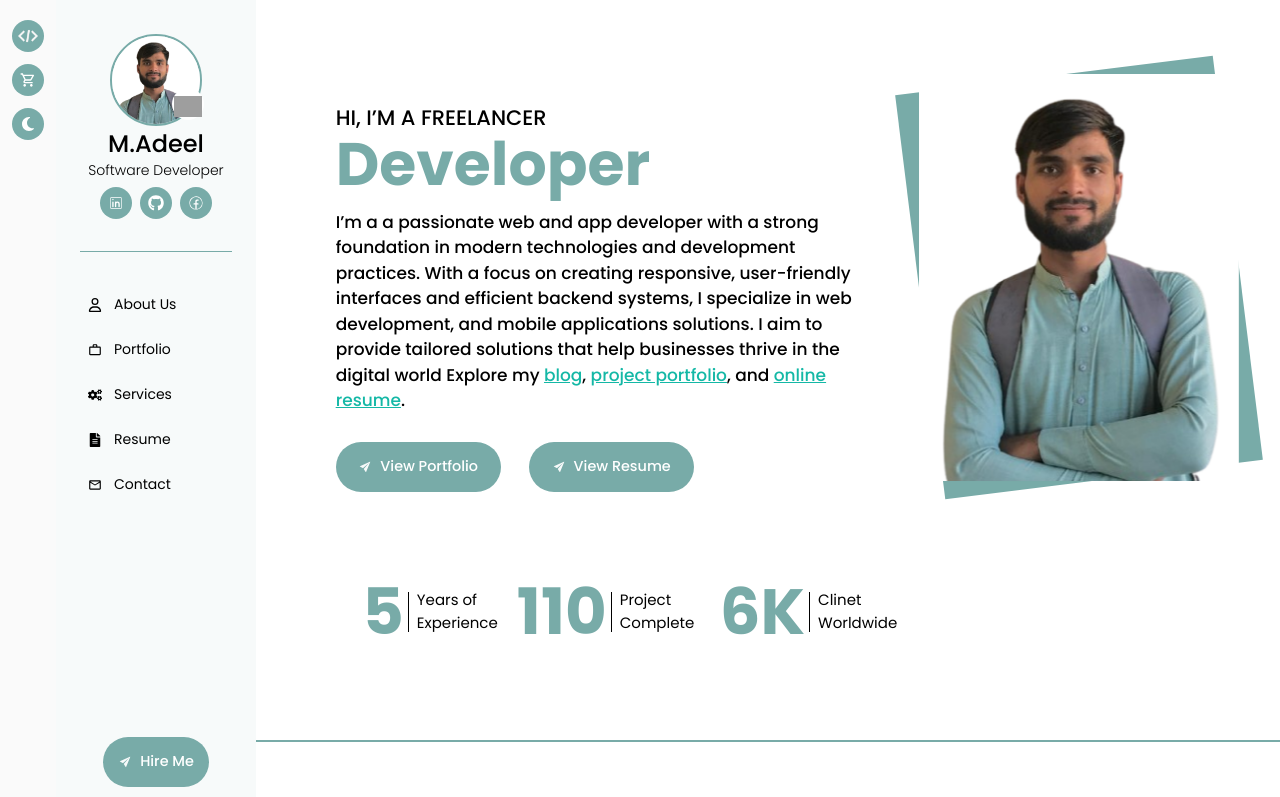
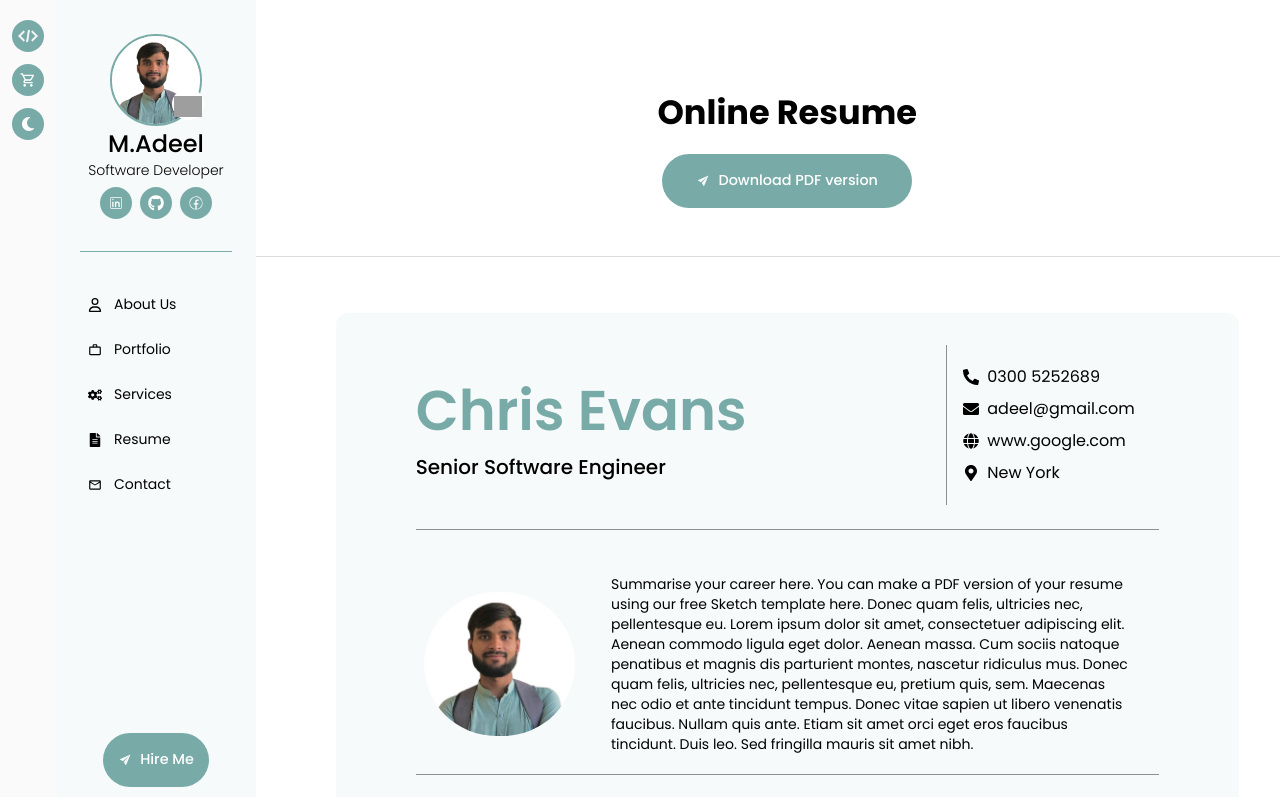
Before and after one commit to Adeel-116/Personal_portfolio, a React (Vite) app: page /resume in a window 1280 px wide. Shown: the top 797 px of the page. Built offline with nearby package versions, Linux system fonts and the light colour scheme; grey boxes are pictures that could not be loaded.

Commit message:
resume creation

```diff
--- a/src/Components/Button.jsx
+++ b/src/Components/Button.jsx
@@ -4,7 +4,7 @@ function Button({ buttonText, buttonIcon, onClick}) {
 
   return (
     <>
-      <div className="relative flex flex-row gap-x-3 md:gap-x-2 justify-center items-center rounded-full py-[0.9rem] bg-lightGreen overflow-hidden group"
+      <div className="relative flex flex-row gap-x-3 md:gap-x-2 justify-center items-center rounded-full py-[1rem] bg-lightGreen overflow-hidden group"
       onClick={onClick}
       >
         {/* Background Animation */}
--- a/src/Components/CardSection.jsx
+++ b/src/Components/CardSection.jsx
@@ -33,7 +33,7 @@ const CardSection = () => {
       <h2 className="sm:text-5xl text-4xl font-bold text-gray-800">
         What I Offer
       </h2>
-      <div className="flex justify-center items-center bg-red-300">
+      <div className="flex justify-center items-center ">
         <div className="grid grid-cols-1 gap-6 pt-7 max-w-6xl sm:grid-cols-2 xl:grid-cols-3">
           {cards.map((card, index) => (
             <Card
--- a/src/Components/Content/MainContent.jsx
+++ b/src/Components/Content/MainContent.jsx
@@ -17,7 +17,7 @@ import Heading from '../Heading'
 function Main_Component() {
     return (
         <div>
-            <main className="xl:w-[83%] lg:w-[75%] h-auto xl:ml-[20%] 2xl:ml-[17%] lg:ml-[25%] ">
+            <main className="">
                 <section className="flex justify-center items-center xl:h-screen sm:h-auto  w-full flex-col">
                     <div className="2xl:w-[80%] lg:w-[85%] sm:w-[83%] w-[90%] xl:mt-0 lg:mt-20  h-auto py-4 flex xl:flex-row flex-col lg:gap-y-6">
                         <div className="xl:w-[60%] sm:w-[100%] h-auto xl:py-7 py-14">
--- a/src/Components/Header/NavBar.jsx
+++ b/src/Components/Header/NavBar.jsx
@@ -1,32 +1,47 @@
-import React from 'react'
-import ButtonNav from './ButtonNav';
+import React from "react";
+import ButtonNav from "./ButtonNav";
 import { FaRegUser } from "react-icons/fa6";
 import { MdOutlineWorkOutline } from "react-icons/md";
 import { FaCogs } from "react-icons/fa";
 import { FaFileAlt } from "react-icons/fa";
 import { MdOutlineMail } from "react-icons/md";
-
+import { NavLink } from "react-router-dom";
 
 function NavBar() {
   return (
-    <div className='w-full h-auto flex lg:flex-col lg:gap-y-3 lg:justify-center justify-between items-center lg:py-2'>
-      <div className='lg:w-full h-auto rounded-lg'>
-        <ButtonNav buttonText={"About Us"} buttonIcon={<FaRegUser />} />
+    <div className="w-full h-auto flex lg:flex-col lg:gap-y-3 lg:justify-center justify-between items-center lg:py-2">
+      <div className="lg:w-full h-auto rounded-lg">
+        <NavLink to="/" className="flex items-center">
+          <ButtonNav buttonText={"About Us"} buttonIcon={<FaRegUser />} />
+        </NavLink>
       </div>
-      <div className='lg:w-full h-auto'>
-        <ButtonNav buttonText={"Portfolio"} buttonIcon={<MdOutlineWorkOutline />} />
+      <div className="lg:w-full h-auto">
+        <NavLink to="/portfolio" className="flex items-center">
+          <ButtonNav
+            buttonText={"Portfolio"}
+            buttonIcon={<MdOutlineWorkOutline />}
+          />
+        </NavLink>
       </div>
-      <div className='lg:w-full h-auto'>
-        <ButtonNav buttonText={"Services"} buttonIcon={<FaCogs />} />
+
+      <div className="lg:w-full h-auto">
+        <NavLink to="/service" className="flex items-center">
+          <ButtonNav buttonText={"Services"} buttonIcon={<FaCogs />} />
+        </NavLink>
       </div>
-      <div className='lg:w-full h-auto'>
-        <ButtonNav buttonText={"Resume"} buttonIcon={<FaFileAlt />} />
+
+      <div className="lg:w-full h-auto">
+        <NavLink to="/resume" className="flex items-center">
+          <ButtonNav buttonText={"Resume"} buttonIcon={<FaFileAlt />} />
+        </NavLink>
       </div>
-      <div className='lg:w-full h-auto'>
-        <ButtonNav buttonText={"Contact"} buttonIcon={<MdOutlineMail />} />
+      <div className="lg:w-full h-auto">
+        <NavLink to="/contact" className="flex items-center">
+          <ButtonNav buttonText={"Contact"} buttonIcon={<MdOutlineMail />} />
+        </NavLink>
       </div>
     </div>
-  )
+  );
 }
 
-export default NavBar
+export default NavBar;
--- /dev/null
+++ b/src/Components/Portfolio/PortfolioPage.jsx
@@ -0,0 +1,29 @@
+import React from 'react'
+import { IoIosSend } from 'react-icons/io'
+import Button from "../Button"
+import PortfolioSection from '../PortfolioSection/PortfolioSection'
+function PortfolioPage() {
+  return (
+    <div className='w-full h-auto'>
+        <section className="w-full flex justify-center items-center h-auto border-darkGray border-b-[1px]">
+                <div className="w-[75%] mt-10 flex flex-col gap-y-2.5 justify-center items-center h-auto py-12">
+                    <h1 className="text-[2.1rem] font-bold">A collection of my best projects</h1>
+                    <p className="w-[70%] text-center">With many years in web development, I acquired extensive experience working on projects across multiple industries and technologies. Let me show you my best creations.</p>
+                    <div className='w-[13%] gap-2 mt-1.5'>
+                        <Button buttonText={"Hire Me"} buttonIcon={<IoIosSend />} />
+                    </div>
+                </div>
+            </section>
+
+             <section>
+                    <div className="w-full h-auto flex justify-center items-center">
+                      <PortfolioSection />
+                    </div>
+                </section>
+
+
+    </div>
+  )
+}
+
+export default PortfolioPage
--- /dev/null
+++ b/src/Components/Resume/Resume.jsx
@@ -0,0 +1,176 @@
+import React from "react";
+import Button from "../Button";
+import { IoIosSend } from "react-icons/io";
+import { FaPhoneAlt } from "react-icons/fa";
+import { FaEnvelope } from "react-icons/fa";
+import { FaGlobe } from "react-icons/fa";
+import { FaMapMarkerAlt } from "react-icons/fa";
+import Picture from "../../assets/profilePicture/Picture.png";
+// Data for dynamic rendering
+const profile = {
+  name: "Chris Evans",
+  title: "Senior Software Engineer",
+  contact: {
+    phone: "0123 4567 890",
+    email: "Evans@yourwebsite.com",
+    location: "New York",
+  },
+  about:
+    "Summarize your career here. You can make a PDF version of your resume using our free Sketch template here.",
+};
+
+const experiences = [
+  {
+    title: "Senior Software Engineer",
+    company: "Google",
+    duration: "2023 - Present",
+    description: [
+      "Lorem ipsum dolor sit amet.",
+      "Aenean commodo ligula eget dolor.",
+      "Etiam ultricies nisi vel augue.",
+    ],
+  },
+  {
+    title: "Lead Software Developer",
+    company: "Apple",
+    duration: "2016 - 2019",
+    description: [
+      "Lorem ipsum dolor sit amet.",
+      "Aenean commodo ligula eget dolor.",
+      "Etiam ultricies nisi vel augue.",
+    ],
+  },
+  // Add more experiences as needed
+];
+
+const skills = {
+  technical: [
+    "JavaScript/React/Vue",
+    "Python/Ruby/PHP",
+    "Node.js/ASP.NET",
+    "PostgreSQL/MySQL",
+  ],
+  professional: [
+    "Effective communication",
+    "Team player",
+    "Strong problem solver",
+    "Good time management",
+  ],
+};
+
+const education = [
+  {
+    degree: "MSc in Computer Science",
+    institution: "University College London",
+    year: "2019",
+  },
+  {
+    degree: "BSc in Maths and Physics",
+    institution: "Imperial College London",
+    year: "2017",
+  },
+];
+
+const projects = [
+  {
+    title: "Project Lorem Ipsum",
+    type: "Open Source",
+    description:
+      "You can use this section for your side projects. Lorem ipsum dolor sit amet.",
+  },
+  {
+    title: "Project Sed Fringilla",
+    type: "Open Source",
+    description:
+      "Cras dapibus. Vivamus elementum semper nisi. Aenean vulputate eleifend tellus.",
+  },
+];
+
+const awards = ["Award Lorem Ipsum", "Award Donec Sodales Oracle Aenean"];
+
+const languages = ["English (Native)", "Spanish (Professional)"];
+
+const interests = ["Climbing", "Snowboarding", "Photography", "Travelling"];
+
+function Resume() {
+  return (
+    <div className="w-full h-auto flex flex-col items-center justify-center">
+      <section className="w-full flex justify-center items-center h-auto border-darkGray border-b-[1px]">
+        <div className="w-[75%] mt-10 flex flex-col gap-y-2.5 justify-center items-center h-auto py-12">
+          <h1 className="text-[2.1rem] font-bold">Online Resume</h1>
+          <div className="w-[250px] gap-2 mt-1.5">
+            <Button
+              buttonText={"Download PDF version"}
+              buttonIcon={<IoIosSend />}
+            />
+          </div>
+        </div>
+      </section>
+
+      <div className="2xl:w-[80%]  lg:w-[85%] sm:w-[83%] w-[90%] xl:mt-14 lg:mt-20 bg-lightWhite px-20 rounded-xl h-auto overflow-hidden flex flex-col lg:gap-y-6">
+        <section className="w-full h-auto  mt-2 py-6 border-b-[1px] border-iconGray flex items-center">
+          <div className="grow  ">
+            <h1 className="text-lightGreen font-semibold text-[3.5rem]">
+              Chris Evans
+            </h1>
+            <h3 className="text-xl font-medium ">Senior Software Engineer</h3>
+          </div>
+          <div className="basis-1/4 grow-1 border-l-[1px] border-iconGray ">
+
+            <div className="w-full h-auto flex flex-col py-4">
+
+              <div className="w-full h-auto flex py-1 px-4">
+                <div className=" flex justify-center items-center">
+                <FaPhoneAlt />
+                </div>
+                <p className="px-2">0300 5252689</p>
+              </div>
+
+
+              <div className="w-full h-auto flex py-1 px-4">
+                <div className=" flex justify-center items-center">
+                <FaEnvelope />
+                </div>
+                <p className="px-2">adeel@gmail.com</p>
+              </div>
+
+
+
+              <div className="w-full h-auto flex py-1 px-4">
+                <div className=" flex justify-center items-center">
+                <FaGlobe />
+                </div>
+                <p className="px-2">www.google.com</p>
+              </div>
+
+
+              <div className="w-full h-auto flex py-1 px-4">
+                <div className=" flex justify-center items-center">
+                <FaMapMarkerAlt />
+                </div>
+                <p className="px-2">New York</p>
+              </div>
+
+            </div>
+          </div>
+        </section>
+
+        <section className="w-full border-b-[1px] border-iconGray flex h-auto py-5">
+          <div className="w-auto h-auto flex items-center p-2">
+            <img src={Picture} alt="" className="rounded-full w-[200px] h-auto"/>
+          </div>
+          <div className="w-full flex items-center px-7 text-sm">
+            <p>Summarise your career here. You can make a PDF version of your resume using our free Sketch template here. Donec quam felis, ultricies nec, pellentesque eu. Lorem ipsum dolor sit amet, consectetuer adipiscing elit. Aenean commodo ligula eget dolor. Aenean massa. Cum sociis natoque penatibus et magnis dis parturient montes, nascetur ridiculus mus. Donec quam felis, ultricies nec, pellentesque eu, pretium quis, sem. Maecenas nec odio et ante tincidunt tempus. Donec vitae sapien ut libero venenatis faucibus. Nullam quis ante. Etiam sit amet orci eget eros faucibus tincidunt. Duis leo. Sed fringilla mauris sit amet nibh.</p>
+          </div>
+        </section>
+
+        <div className="w-full bg-red-600 flex h-[300px]">
+          <div className="grow bg-yellow-500"></div>
+          <div className="basis-1/4 grow-1 bg-orange-500"></div>
+        </div>
+      </div>
+    </div>
+  );
+}
+
+export default Resume;
--- /dev/null
+++ b/src/Layout.jsx
@@ -0,0 +1,12 @@
+import React from 'react'
+import Header from "./Components/Header/Header"
+export default function Layout({ children }) {
+    return (
+        <div>
+            <div className="w-full min-h-screen bg-white overflow-hidden">
+                <Header />
+                <main className='xl:w-[83%] lg:w-[75%] h-auto xl:ml-[20%] 2xl:ml-[17%] lg:ml-[25%] '>{children}</main>
+            </div>
+        </div>
+    )
+}
--- a/src/main.jsx
+++ b/src/main.jsx
@@ -1,15 +1,27 @@
 import { StrictMode } from 'react'
 import { createRoot } from 'react-dom/client'
 import './index.css'
-import Header from './Components/Header/Header.jsx'
+import Layout from './Layout.jsx'
 import Main_Component from './Components/Content/MainContent.jsx'
+import ContactPage from './Components/ContactPage/ContactPage.jsx'
+import ServicesPage from './Components/Services&Pricing/ServicesPage.jsx'
+import { BrowserRouter, Routes, Route } from 'react-router-dom'
+import PortfolioPage from './Components/Portfolio/PortfolioPage.jsx'
+import Resume from './Components/Resume/Resume.jsx'
 
 createRoot(document.getElementById('root')).render(
   <StrictMode>
-    <div className="w-full min-h-screen bg-white overflow-hidden">
-    <Header />
-    <Main_Component />
-    </div>
+      <BrowserRouter>
+      <Layout>
+        <Routes>
+          <Route path="/" element={<Main_Component />} />
+          <Route path="/service" element={<ServicesPage />} />
+          <Route path="/contact" element={<ContactPage />} />
+          <Route path="/portfolio" element={<PortfolioPage />} />
+          <Route path="/resume" element={<Resume />} />
+        </Routes>
+      </Layout>
+    </BrowserRouter>
+</StrictMode>
 
-  </StrictMode>,
 )
```
